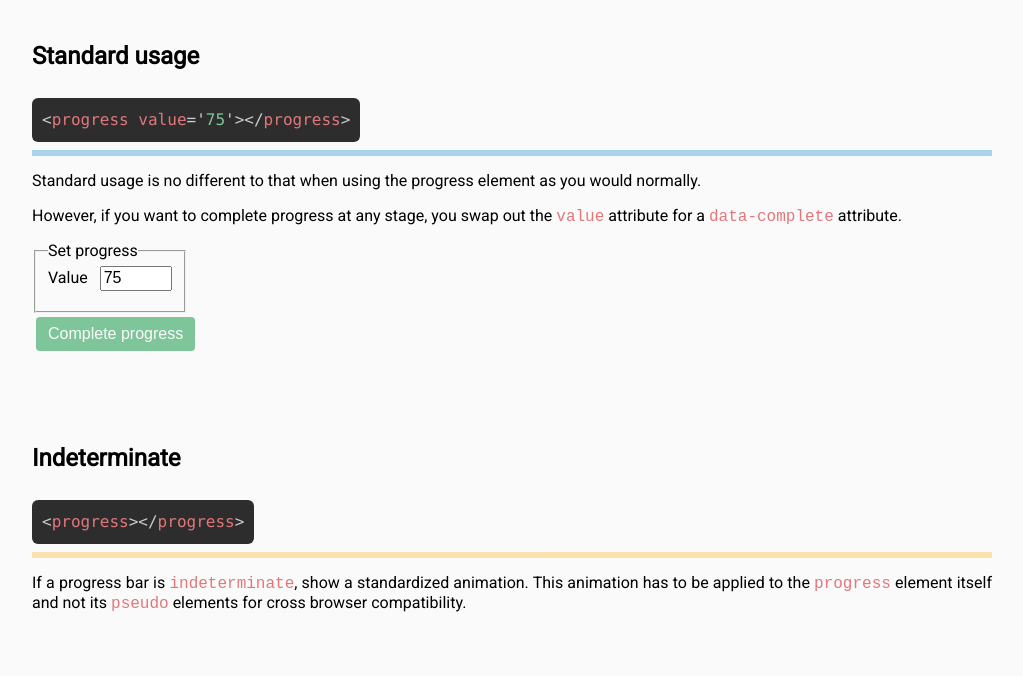
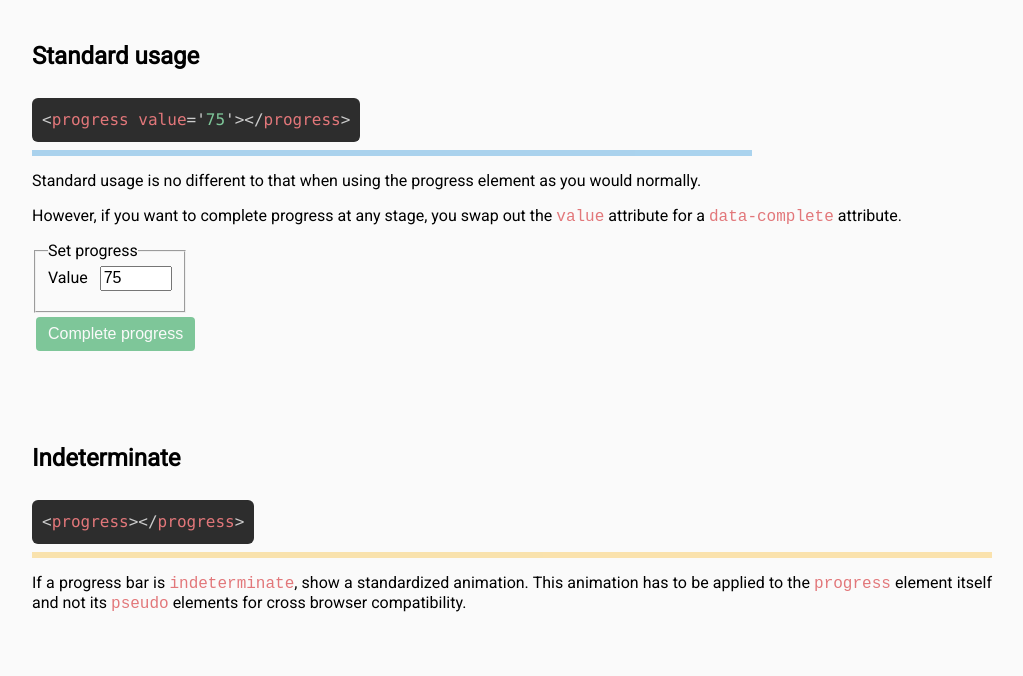
Before and after one commit to jh3y/ep, a website built with webpack: page src/markup/index.pug in a window 1280 px wide. Shown: the part 116-792 px from the top of the page, without its empty margins (128-1151 px from the left). Built offline with nearby package versions, Linux system fonts and the light colour scheme.

Commit message:
Fix attribute in standard

```diff
--- a/src/markup/features/standard.pug
+++ b/src/markup/features/standard.pug
@@ -6,7 +6,7 @@ section.demo.demo--standard
     code.language-html.markup--complete.
       &lt;progress data-complete="true"&gt;
       &lt;/progress&gt;
-  progress.demo-bar(id="standard-bar", value="75". max="100")
+  progress.demo-bar(id="standard-bar", value="75", max="100")
   p.demo__doc.
     Standard usage is no different to that when using the progress element as you would normally.
   p.demo__doc.
```
